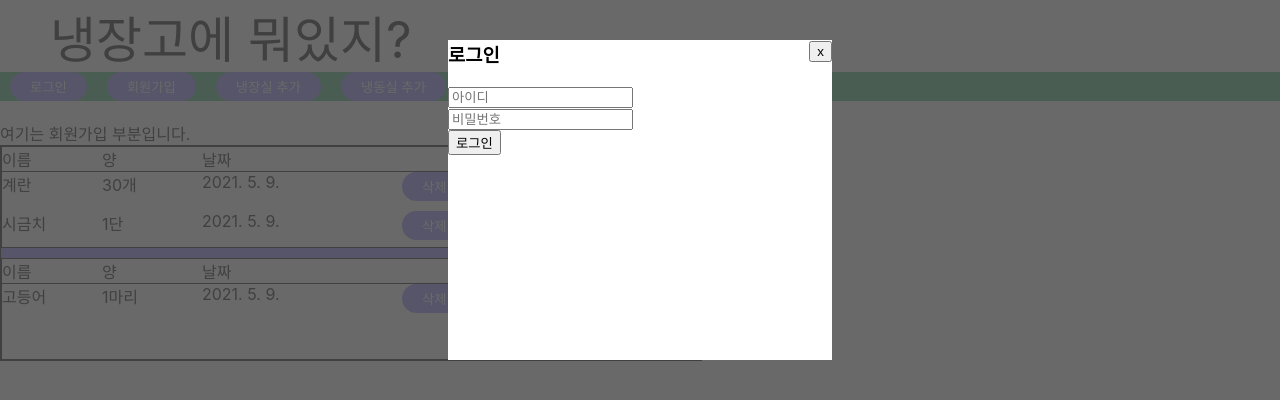
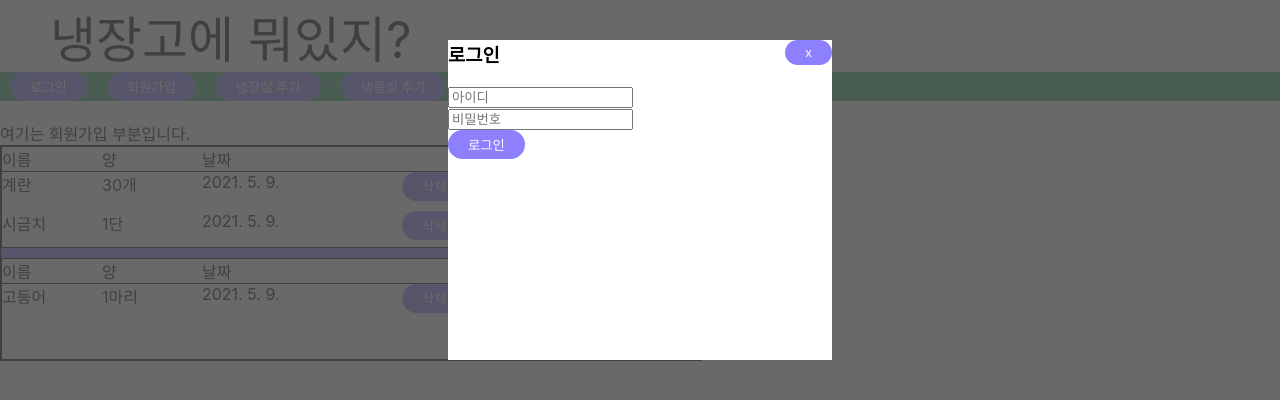
Before and after one commit to davidpark216/FridgeCheck, a React (Create React App) app in the folder fridecheck/: page / in a window 1280 px wide. Both pictures are taken after a click on the button "로그인". Shown: the top 400 px of the page. Built offline with nearby package versions, Linux system fonts and the light colour scheme.

Commit message:
change button style

```diff
--- a/fridecheck/src/components/Login.tsx
+++ b/fridecheck/src/components/Login.tsx
@@ -14,7 +14,7 @@ function Login({ loginPage, setLoginPage }: props) {
     <LoginModal>
       <LoginWrap>
         <CloseLogin>
-          <button onClick={closeLogin}>x</button>
+          <Button onClick={closeLogin}>x</Button>
         </CloseLogin>
 
         <h3 id="loginHead">로그인</h3>
@@ -26,7 +26,7 @@ function Login({ loginPage, setLoginPage }: props) {
             <input type="password" placeholder="비밀번호" />
           </div>
           <div id="loginButton">
-            <button>로그인</button>
+            <Button>로그인</Button>
           </div>
         </div>
       </LoginWrap>
@@ -58,3 +58,7 @@ const LoginWrap = styled.div`
 const CloseLogin = styled.div`
   float: right;
 `;
+
+const Button = styled.button`
+  ${({ theme }) => theme.common.defaultButton}
+`;
```
